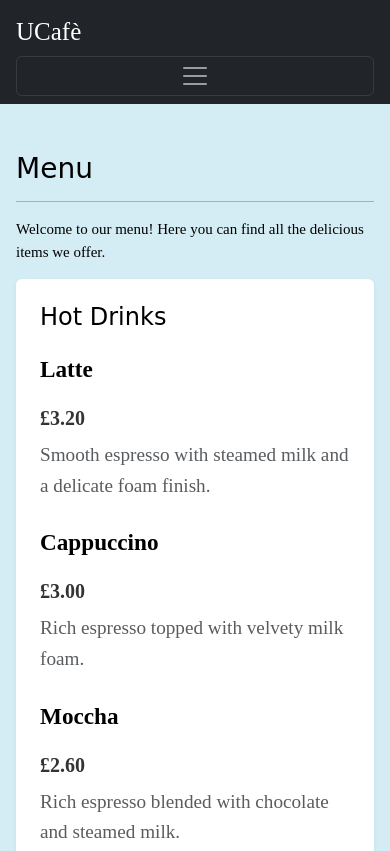
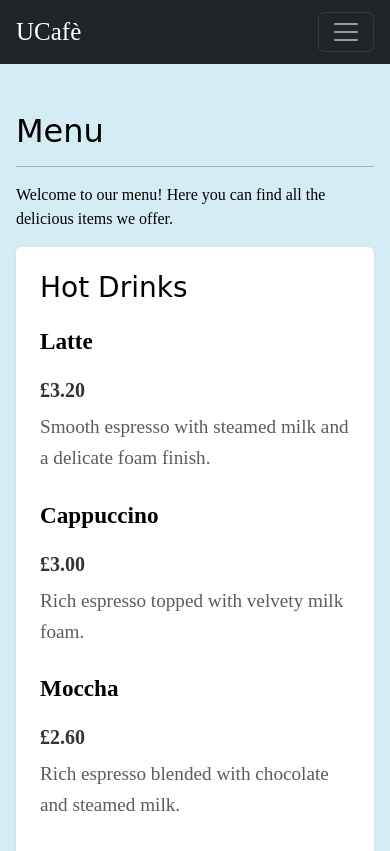
Before and after one commit to giraffe63214/Group40Coursework2, a plain HTML site: page menu.html in a window 390 px wide. Shown: the top 851 px of the page. Drawn offline with nearby package versions, Linux system fonts and the light colour scheme.

Commit message:
removed some redundant code for mobile responsiveness

```diff
--- a/CSS/style1.css
+++ b/CSS/style1.css
@@ -1,4 +1,3 @@
-/* Default body text styling */
 body {
     background-color: #d4edf4;
     font-family: "Times New Roman", Times, serif;
@@ -72,10 +71,14 @@ h2 {
   height: 100%;
 }
 
-/* Responsive design for tablets and smaller screens - switches to single column */
+/* Responsive design for tablets and smaller screens by making it single grid */
 @media (max-width: 991px) {
   .section-block {
     grid-template-columns: 1fr;
+  }
+
+  .slider-frame {
+    height: 260px;
   }
 }
 
@@ -165,18 +168,7 @@ h2 {
   right: 12px;
 }
 
-/* Responsive adjustments for medium screens - changes layout and slider height */
-@media (max-width: 991px) {
-  .section-block {
-    flex-direction: column;
-  }
-
-  .slider-frame {
-    height: 260px;
-  }
-}
-
-/* Responsive adjustments for small screens - adjusts title layout and arrow sizes */
+/* Responsive adjustments for small screens */
 @media (max-width: 576px) {
   .menu-item-title {
     flex-direction: column;
@@ -196,7 +188,6 @@ img {
 
 /* Specific styling for coffee image and home logo - centers and adds shadow */
 #ourCoffee,
-#ourStore,
 .home-logo {
   max-width: 100%;
   width: 100%;
@@ -204,7 +195,6 @@ img {
   border-radius: 0.5rem;
   box-shadow: 0 12px 30px rgba(0, 0, 0, 0.12);
 }
-
 
 /* Responsive font sizes for medium screens */
 @media (max-width: 768px) {
@@ -229,31 +219,3 @@ img {
     padding-right: 1rem;
   }
 }
-
-/* Responsive font sizes for small screens */
-@media (max-width: 576px) {
-  body {
-    font-size: 16px;
-  }
-
-  p {
-    font-size: 15px;
-  }
-
-  h1 {
-    font-size: 28px;
-  }
-
-  h2 {
-    font-size: 24px;
-  }
-
-  .navbar-brand span {
-    font-size: 22px;
-  }
-
-  button,
-  .button {
-    width: 100%;
-  }
-}
```
